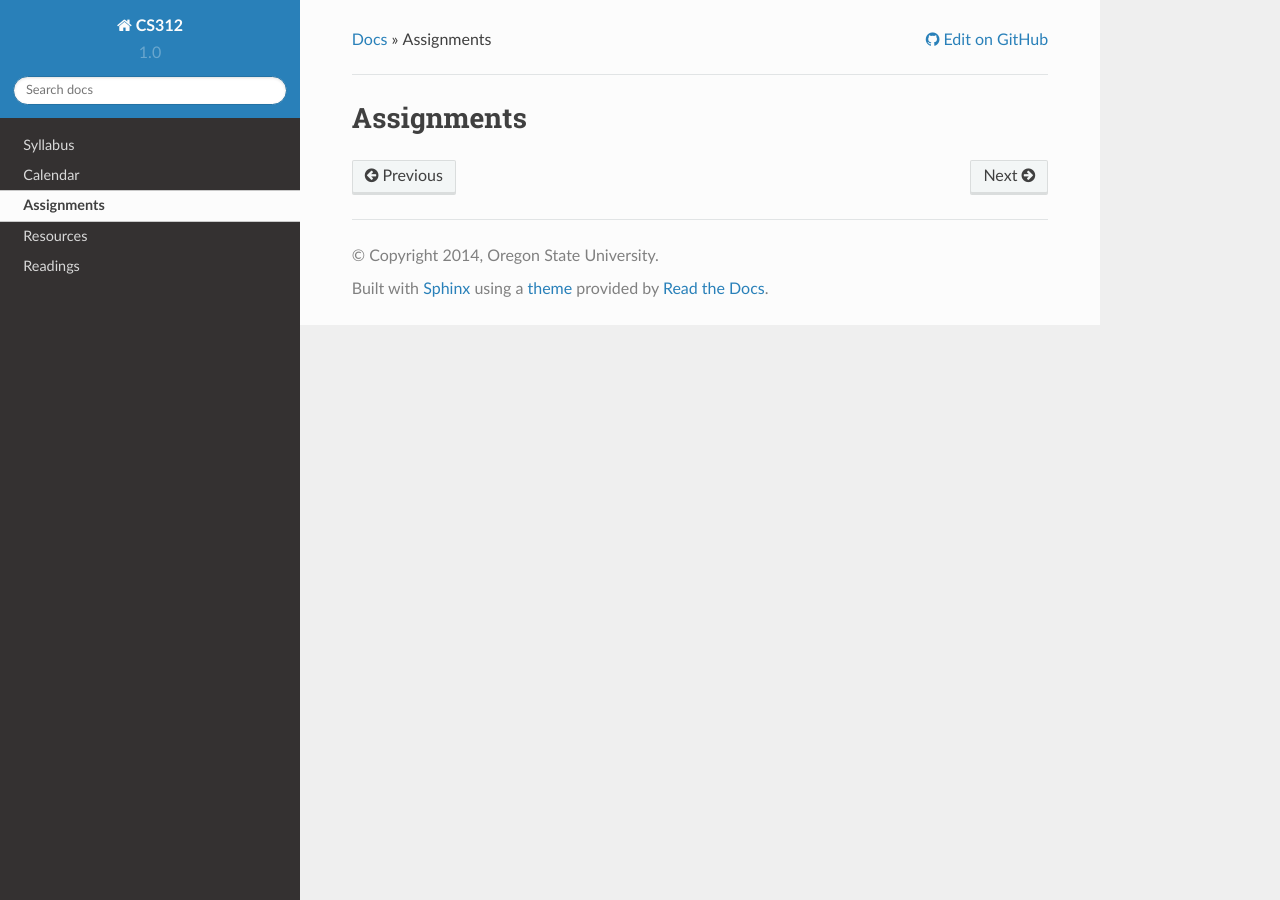
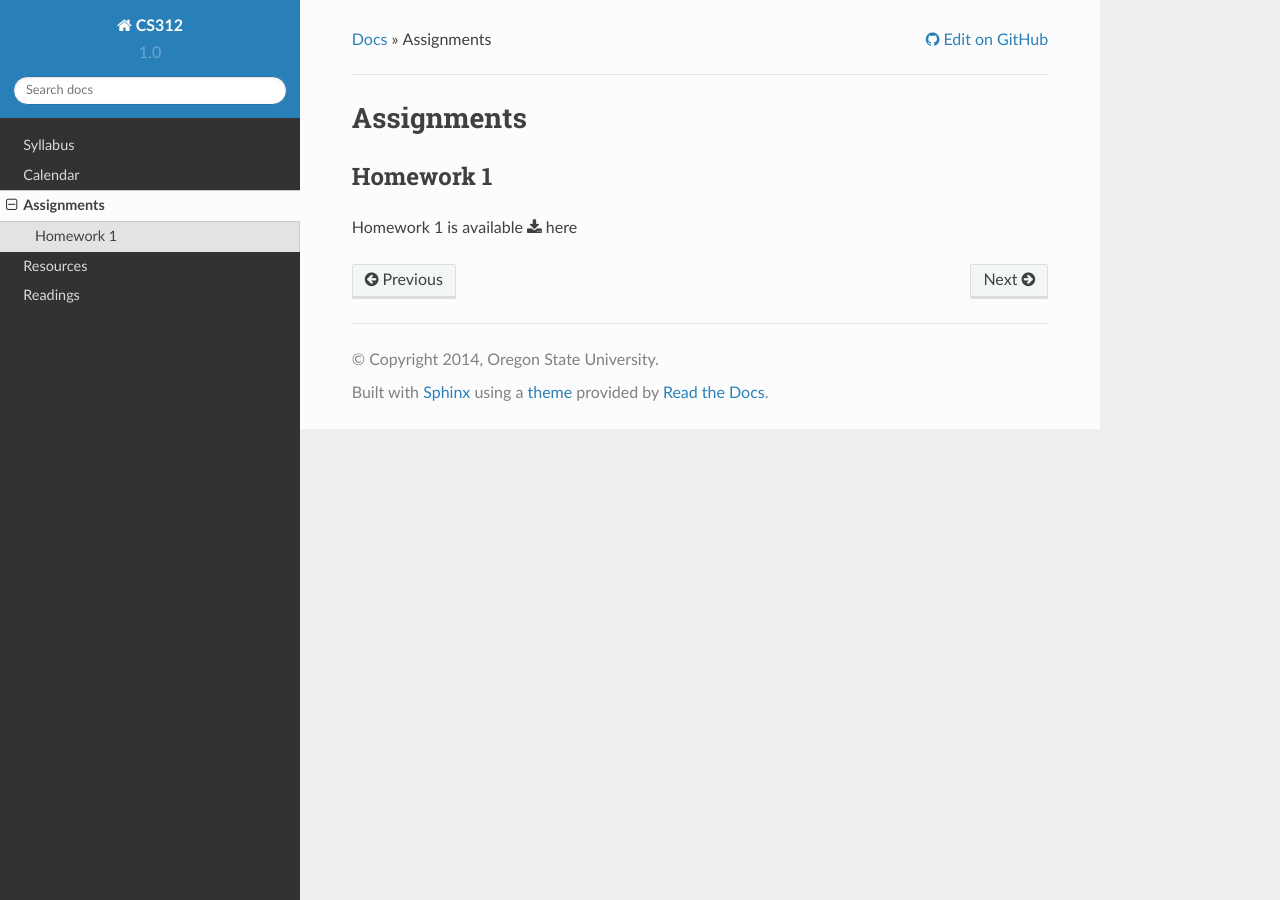
Before and after one commit to osuosl/cs312, a Sphinx documentation site: the page built from source/assignments.rst, in a window 1280 px wide. Built offline with Sphinx 7.4.7 and the Read the Docs theme 2.0.0, drawn with Linux system fonts in a browser that asks for light colours.

Commit message:
include homework 1

```diff
--- a/source/assignments.rst
+++ b/source/assignments.rst
@@ -2,3 +2,8 @@
 
 Assignments
 ===========
+
+Homework 1
+----------
+
+Homework 1 is available :download:`here <_static/hw/homework1.pdf>`
```
